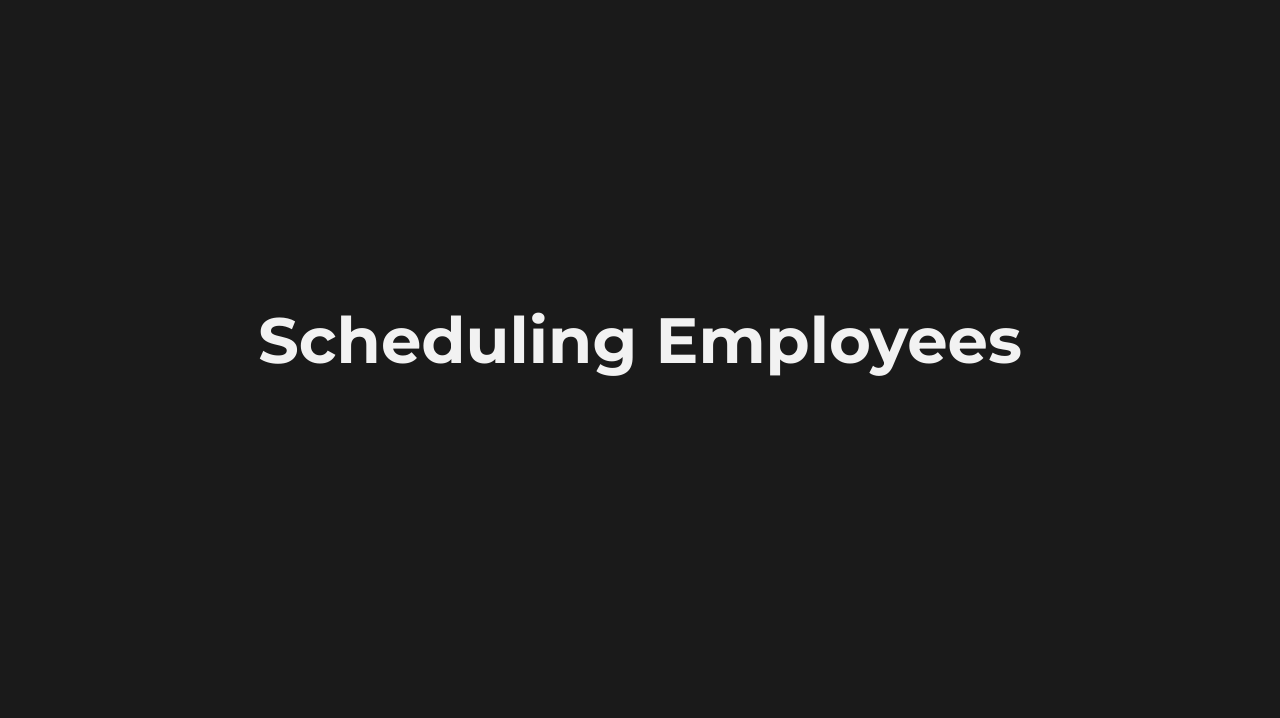
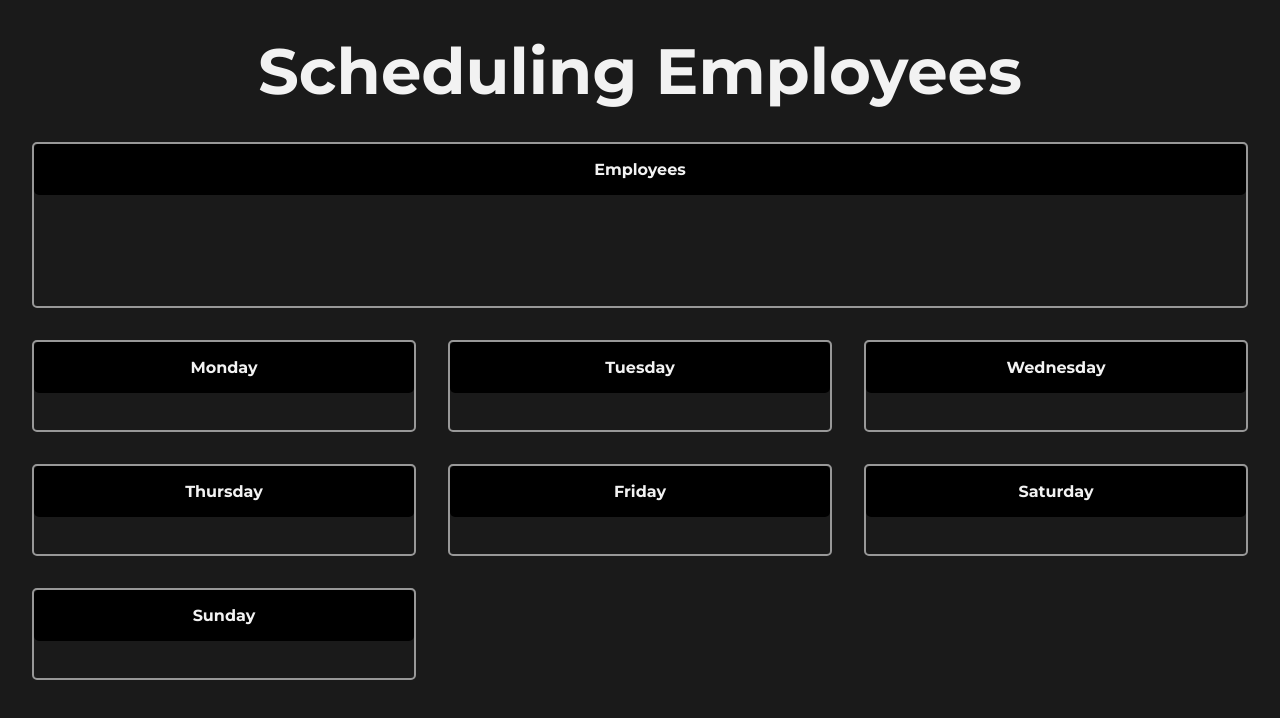
Before and after one commit to Pipeto84/employees, a React (Vite) app: page / in a window 1280 px wide. Shown: the top 718 px of the page. Built offline with nearby package versions, Linux system fonts and the light colour scheme.

Commit message:
containerEmplotyees

```diff
--- a/src/App.tsx
+++ b/src/App.tsx
@@ -1,12 +1,13 @@
-import { Title} from './components/Title'
+import { Title } from "./components/Title";
+import { DragAndDrop } from "./components/DragAndDrop";
 
 function App() {
-
   return (
-    <div className='container-main flex'>
-      <Title/>
+    <div className="container-main flex">
+      <Title />
+      <DragAndDrop />
     </div>
-  )
+  );
 }
 
-export default App
+export default App;
--- /dev/null
+++ b/src/components/ContainerCards.tsx
@@ -0,0 +1,13 @@
+import { Date } from '../interfaces'
+
+interface Props {
+  date: Date
+}
+
+export const ContainerCards = ({date}: Props) => {
+  return(
+    <div className='layout-cards'>
+      <p>{date}</p>
+    </div>
+  )
+}
--- /dev/null
+++ b/src/components/ContainerEmployees.tsx
@@ -0,0 +1,7 @@
+export const ContainerEmployees = () => {
+  return (
+    <div className="layout-cards">
+      <p>Employees</p>
+    </div>
+  );
+};
--- /dev/null
+++ b/src/components/DragAndDrop.tsx
@@ -0,0 +1,28 @@
+import { Date } from "../interfaces";
+import { ContainerCards } from "./ContainerCards";
+import { ContainerEmployees } from "./ContainerEmployees";
+
+const dayWork: Date[] = [
+  "Monday",
+  "Tuesday",
+  "Wednesday",
+  "Thursday",
+  "Friday",
+  "Saturday",
+  "Sunday",
+];
+
+export const DragAndDrop = () => {
+  return (
+    <>
+      <div className="employees">
+        <ContainerEmployees />
+      </div>
+      <div className="grid">
+        {dayWork.map((container) => (
+          <ContainerCards date={container} key={container} />
+        ))}
+      </div>
+    </>
+  );
+};
--- a/src/index.css
+++ b/src/index.css
@@ -25,3 +25,50 @@ body{
   font-size: 2rem;
   font-weight: 900;
 }
+.employees {
+  flex: 1;
+  display: grid;
+  grid-template-columns: 1fr;
+  padding: 0 2rem;
+  width: 100%;
+  margin-bottom: 2rem;
+}
+
+.grid {
+  flex: 1;
+  display: grid;
+  grid-template-columns: repeat(3, 1fr);
+  gap: 2rem;
+  padding: 0 2rem;
+  width: 100%;
+}
+.layout-cards {
+  border: 2px solid #ffffff8c;
+  border-radius: 5px;
+  transition: all .3s linear;
+}
+
+.layout-cards>p {
+  border-radius: 5px;
+  background-color: black;
+  text-align: center;
+  padding: 1rem 0;
+  font-weight: bold;
+  text-transform: capitalize;
+}
+.layout-dragging {
+  background: #ffffff17;
+  border: 2px dashed #ffffff8c;
+}
+.card-container {
+  margin: 1rem 1rem 0 1rem;
+  background-color: slateblue;
+  border-radius: 5px;
+  padding: 1rem;
+  cursor: pointer;
+  animation: fadeIn .3s ease-in-out;
+}
+.card-container>p {
+  font-weight: bold;
+  font-size: 1.5rem;
+}
--- /dev/null
+++ b/src/interfaces/index.ts
@@ -0,0 +1,14 @@
+export type Date =
+  | "Monday"
+  | "Tuesday"
+  | "Wednesday"
+  | "Thursday"
+  | "Friday"
+  | "Saturday"
+  | "Sunday";
+
+export interface Data {
+  id: number;
+  name: string;
+  date: Data;
+}
```
Also changed, not shown: src/components/CardItem.tsx (added, +7 -0 lines).
